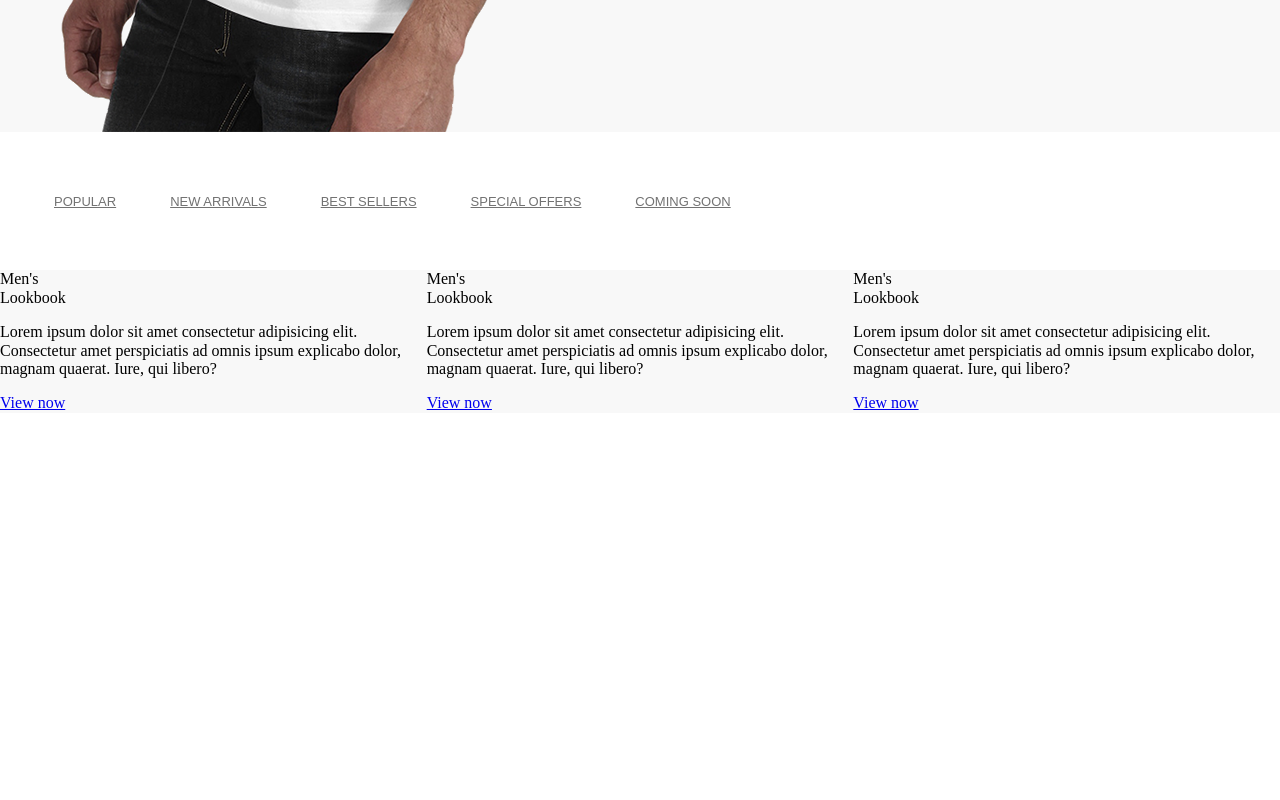
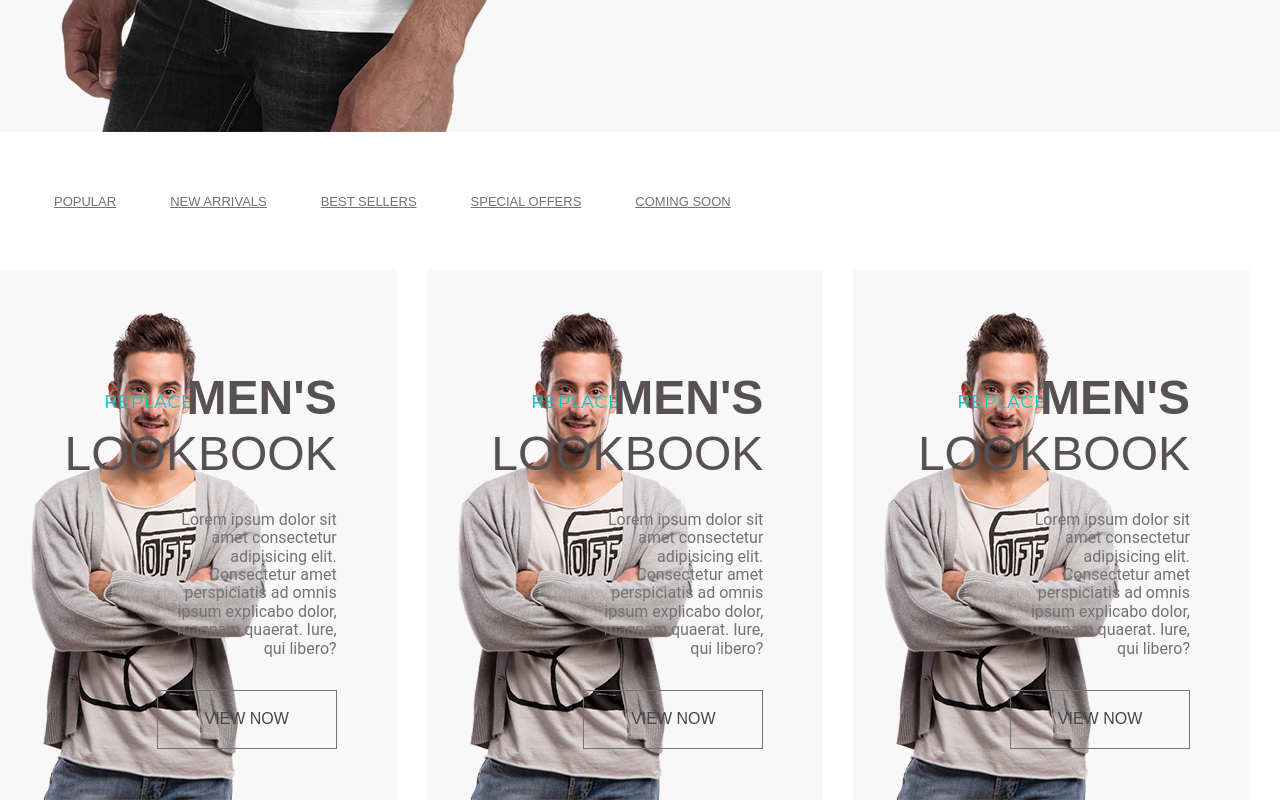
Before and after one commit to damir-art/site-avenue-fashion, a plain HTML site: page index.html in a window 1280 px wide. Shown: the part 833-1633 px from the top of the page. Drawn offline with Linux system fonts and the light colour scheme.

Commit message:
lookbook

```diff
--- a/index.html
+++ b/index.html
@@ -107,7 +107,17 @@
     <section class="section-lookbook">
         <div class="content-1920">
             <div class="row-lookbook">
-                <div class="col">
+
+                    <div class="lookbook lookbook--mens">
+                        <div class="lookbook__title">Men's</div>
+                        <div class="lookbook__subtitle">Lookbook</div>
+                        <p class="lookbook__descr">
+                            Lorem ipsum dolor sit amet consectetur adipisicing elit. Consectetur amet perspiciatis ad omnis ipsum explicabo dolor, magnam quaerat. Iure, qui libero?
+                        </p>
+                        <a class="lookbook__btn" href="#">View now</a>
+                    </div>
+
+
                     <div class="lookbook lookbook--mens">
                         <div class="lookbook__title">Men's</div>
                         <div class="lookbook__subtitle">Lookbook</div>
@@ -118,8 +128,8 @@
                             View now
                         </a>
                     </div>
-                </div>
-                <div class="col">
+
+
                     <div class="lookbook lookbook--mens">
                         <div class="lookbook__title">Men's</div>
                         <div class="lookbook__subtitle">Lookbook</div>
@@ -130,19 +140,7 @@
                             View now
                         </a>
                     </div>
-                </div>
-                <div class="col">
-                    <div class="lookbook lookbook--mens">
-                        <div class="lookbook__title">Men's</div>
-                        <div class="lookbook__subtitle">Lookbook</div>
-                        <p class="lookbook__descr">
-                            Lorem ipsum dolor sit amet consectetur adipisicing elit. Consectetur amet perspiciatis ad omnis ipsum explicabo dolor, magnam quaerat. Iure, qui libero?
-                        </p>
-                        <a class="lookbook__btn" href="#">
-                            View now
-                        </a>
-                    </div>
-                </div>
+
             </div>
         </div>
     </section> <!-- section-lookbook -->
--- a/scss/_12-lookbook.scss
+++ b/scss/_12-lookbook.scss
@@ -5,6 +5,58 @@
     min-height: 530px;
 }
 .lookbook {
+    max-width: 663px;
+    margin-right: 30px;
+    padding-right: 60px;
     background-color: #f8f8f8;
-    max-width: 663px;
+    background-image: url('../img/lookbook-mens.png');
+    background-repeat: no-repeat;
+    background-position-x: 30px;
+    background-position-y: bottom;
 }
+.lookbook__title {
+    margin-top: 100px;
+    text-align: right;
+    color: #575153;
+    font-family: 'Montserrat', sans-serif;
+    font-size: 48px;
+    font-weight: 700;
+    text-transform: uppercase;
+}
+.lookbook__subtitle {
+    text-align: right;
+    margin-bottom: 30px;
+    color: #575153;
+    font-family: 'Montserrat', sans-serif;
+    font-size: 48px;
+    font-weight: 300;
+    text-transform: uppercase;
+}
+.lookbook__descr {
+    color: #727272;
+    font-family: 'Roboto', sans-serif;
+    text-align: right;
+    width: 50%;
+    margin-left: auto;
+    margin-bottom: 32px;
+}
+.lookbook__btn {
+    display: flex;
+    justify-content: center;
+    align-items: center;
+    width: 180px;
+    height: 59px;
+    font-family: 'Montserrat', sans-serif;
+    font-size: 16px;
+    text-transform: uppercase;
+    color: #454647;
+    border: 1px solid #737373;
+    text-decoration: none;
+
+    margin-left: auto;
+}
+.lookbook__btn:hover {
+    color: #f8f8f8;
+    background-color: #00c8c8;
+    border: none;
+}
```
Also changed, not shown: css/style.css, css/style.min.css, img/lookbook-mens.png (added).
